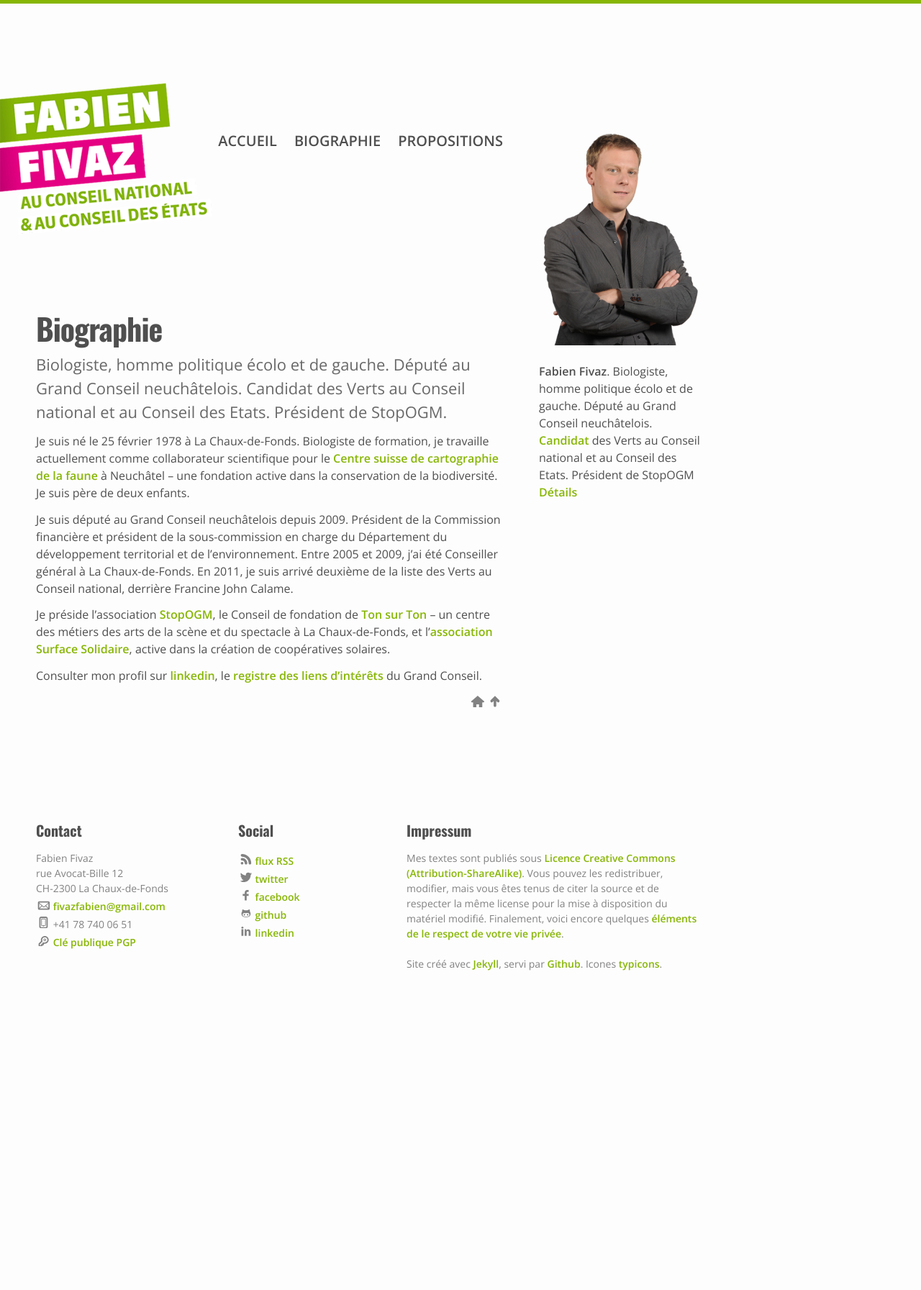
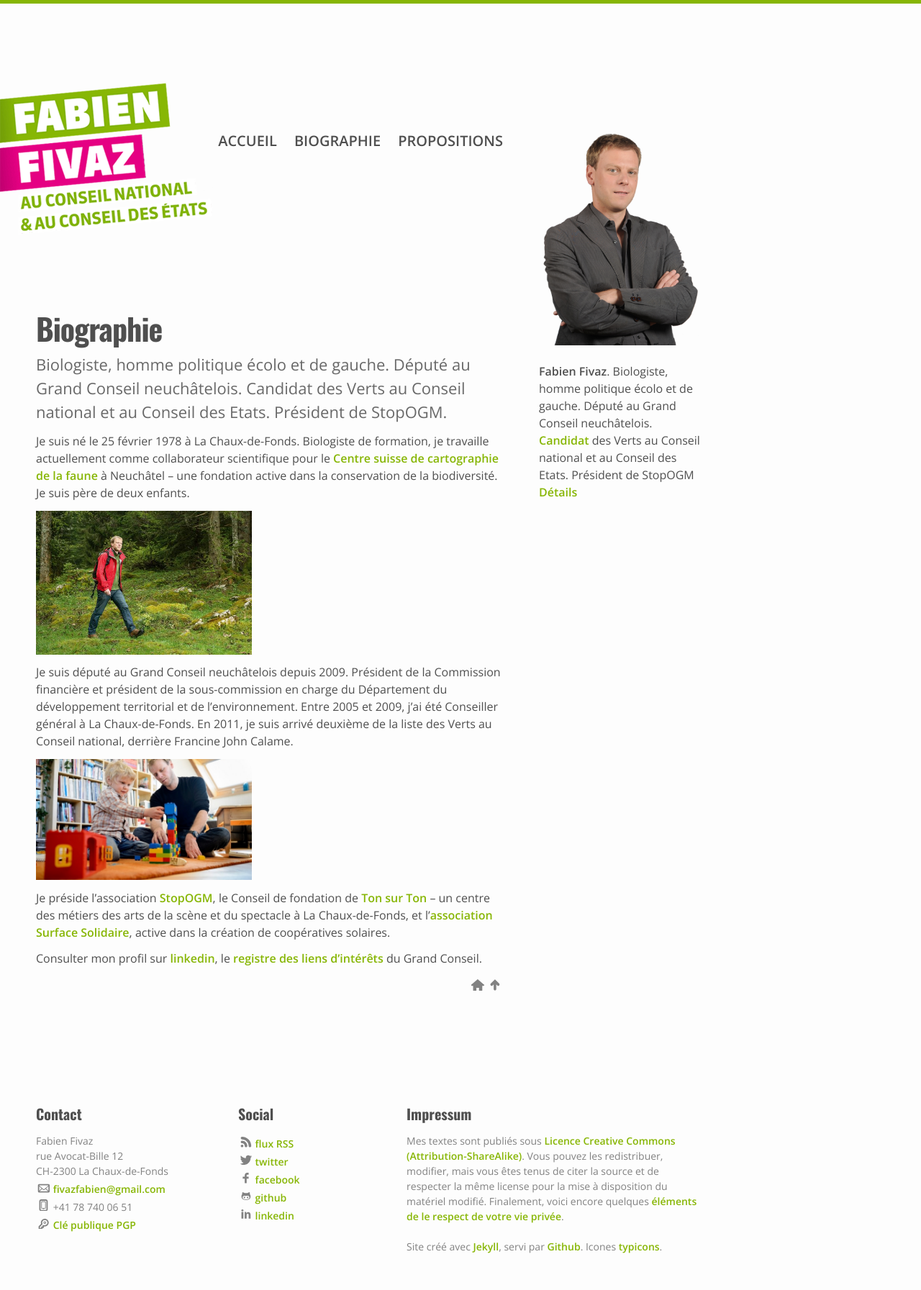
Before and after one commit to ffivaz/ffivaz.github.io, a Jekyll site: the page built from about.md, in a window 1280 px wide. Shown: the whole page at 72% size. Built offline with Jekyll 4.4.1, drawn with Linux system fonts in a browser that asks for light colours; nearby versions of some CDN libraries; before the commit the page ends 1400 px from its top, so only the background shows below that.

```diff
--- a/about.md
+++ b/about.md
@@ -14,10 +14,14 @@
 scientifique pour le [Centre suisse de cartographie de la faune](http://www.cscf.ch "site du CSCF") à Neuchâtel –
 une fondation active dans la conservation de la biodiversité. Je suis père de deux enfants.
 
+<img src="/images/fabien_fivaz_nature.jpg" width="300">
+
 Je suis député au Grand Conseil neuchâtelois depuis 2009. Président de la Commission financière et président de la
 sous-commission en charge du Département du développement territorial et de l’environnement.
 Entre 2005 et 2009, j’ai été Conseiller général à La Chaux-de-Fonds. En 2011, je suis arrivé deuxième de la liste des
 Verts au Conseil national, derrière Francine John Calame.
+
+<img src="/images/fabien_fivaz_maison.jpg" width="300">
 
 Je préside l’association [StopOGM](http://www.stopogm.ch), le Conseil de fondation de [Ton sur Ton](http://www.tonsurton.ch) –
 un centre des métiers des arts de la scène et du spectacle à La Chaux-de-Fonds,
```
Also changed, not shown: images/fabien_fivaz_maison.jpg (added), images/fabien_fivaz_nature.jpg (added).
